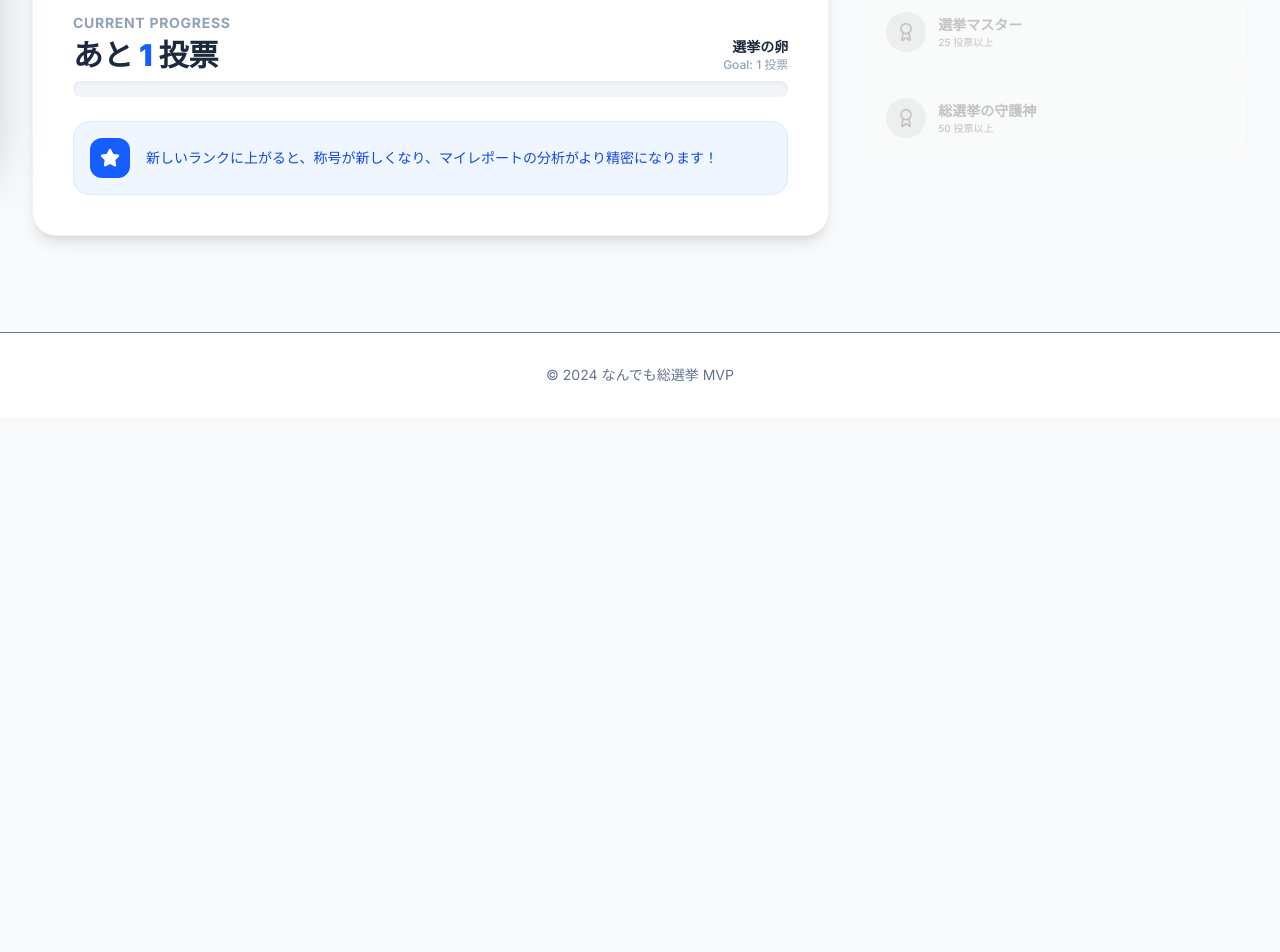
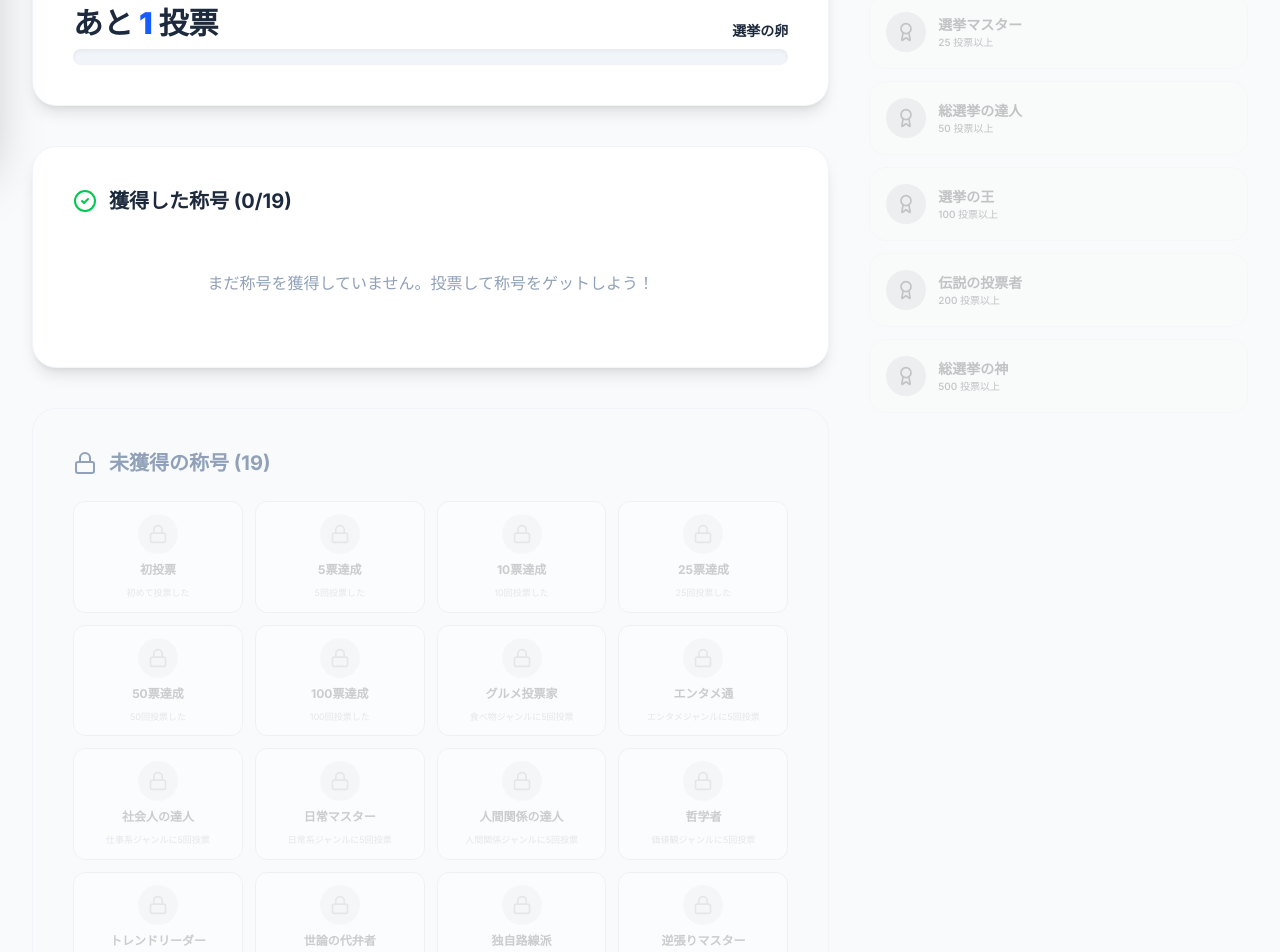
Before and after one commit to haruhei14/general-election-mvp, a Next.js app: page /achievements in a window 1280 px wide. Shown: the part 640-1592 px from the top of the page. Before the commit the page ends 1057 px from the top, so only its background shows below. Built offline with nearby package versions, Linux system fonts and the light colour scheme.

Commit message:
Feature: Expand achievement system with 20+ badges and earned/locked display

```diff
--- a/app/achievements/page.tsx
+++ b/app/achievements/page.tsx
@@ -1,26 +1,72 @@
 'use client';
 
 import { useEffect, useState } from 'react';
-import { Award, Target, Trophy, ArrowLeft, Star, TrendingUp } from 'lucide-react';
+import { Award, Target, Trophy, ArrowLeft, Star, TrendingUp, Sparkles, Flame, Zap, Crown, Medal, Heart, Coffee, Gamepad2, Utensils, Users, Brain, CheckCircle2, Lock } from 'lucide-react';
 import Link from 'next/link';
 import { cn } from '@/lib/utils';
 
+// Voting ranks (by total votes)
 const RANKS = [
     { threshold: 0, label: '卵', description: 'まだ選挙の卵です。これからたくさんの総選挙に参加しましょう！', color: 'text-slate-400', bg: 'bg-slate-50', border: 'border-slate-200' },
-    { threshold: 1, label: '選挙の卵', description: '最初の一歩を踏み出しました！あなたは立派な有権者です。', color: 'text-blue-500', bg: 'bg-blue-50', border: 'border-blue-200' },
-    { threshold: 5, label: '常連投票者', description: '総選挙の常連になってきました。あなたの意見が世論を作ります。', color: 'text-orange-500', bg: 'bg-orange-50', border: 'border-orange-200' },
-    { threshold: 10, label: '総選挙マニア', description: 'あなたはもう総選挙マニアです。あらゆるジャンルに精通しています。', color: 'text-purple-500', bg: 'bg-purple-50', border: 'border-purple-200' },
-    { threshold: 25, label: '選挙マスター', description: '圧倒的な投票数！あなたの行動力は伝説級です。', color: 'text-yellow-600', bg: 'bg-yellow-50', border: 'border-yellow-200' },
-    { threshold: 50, label: '総選挙の守護神', description: '総選挙そのものを支える存在。もはや神の領域です。', color: 'text-red-500', bg: 'bg-red-50', border: 'border-red-200' },
+    { threshold: 1, label: '選挙の卵', description: '最初の一歩を踏み出しました！', color: 'text-blue-500', bg: 'bg-blue-50', border: 'border-blue-200' },
+    { threshold: 5, label: '常連投票者', description: '総選挙の常連になってきました。', color: 'text-orange-500', bg: 'bg-orange-50', border: 'border-orange-200' },
+    { threshold: 10, label: '総選挙マニア', description: 'あなたはもう総選挙マニアです。', color: 'text-purple-500', bg: 'bg-purple-50', border: 'border-purple-200' },
+    { threshold: 25, label: '選挙マスター', description: '圧倒的な投票数！', color: 'text-yellow-600', bg: 'bg-yellow-50', border: 'border-yellow-200' },
+    { threshold: 50, label: '総選挙の達人', description: '達人の域に到達しました。', color: 'text-emerald-500', bg: 'bg-emerald-50', border: 'border-emerald-200' },
+    { threshold: 100, label: '選挙の王', description: '王者の貫禄があります。', color: 'text-red-500', bg: 'bg-red-50', border: 'border-red-200' },
+    { threshold: 200, label: '伝説の投票者', description: '伝説級の投票数です。', color: 'text-amber-500', bg: 'bg-amber-50', border: 'border-amber-200' },
+    { threshold: 500, label: '総選挙の神', description: '神の領域に到達しました。', color: 'text-violet-600', bg: 'bg-violet-50', border: 'border-violet-200' },
 ];
+
+// Special achievements/badges
+const BADGES = [
+    // 投票数系
+    { id: 'first-vote', label: '初投票', description: '初めて投票した', icon: Sparkles, condition: (stats: Stats) => stats.totalVotes >= 1, color: 'text-blue-500', bg: 'bg-blue-50' },
+    { id: 'vote-5', label: '5票達成', description: '5回投票した', icon: Star, condition: (stats: Stats) => stats.totalVotes >= 5, color: 'text-yellow-500', bg: 'bg-yellow-50' },
+    { id: 'vote-10', label: '10票達成', description: '10回投票した', icon: Medal, condition: (stats: Stats) => stats.totalVotes >= 10, color: 'text-orange-500', bg: 'bg-orange-50' },
+    { id: 'vote-25', label: '25票達成', description: '25回投票した', icon: Trophy, condition: (stats: Stats) => stats.totalVotes >= 25, color: 'text-purple-500', bg: 'bg-purple-50' },
+    { id: 'vote-50', label: '50票達成', description: '50回投票した', icon: Crown, condition: (stats: Stats) => stats.totalVotes >= 50, color: 'text-red-500', bg: 'bg-red-50' },
+    { id: 'vote-100', label: '100票達成', description: '100回投票した', icon: Zap, condition: (stats: Stats) => stats.totalVotes >= 100, color: 'text-amber-500', bg: 'bg-amber-50' },
+
+    // ジャンル系
+    { id: 'food-lover', label: 'グルメ投票家', description: '食べ物ジャンルに5回投票', icon: Utensils, condition: (stats: Stats) => (stats.genreCounts['食べ物'] || 0) >= 5, color: 'text-red-500', bg: 'bg-red-50' },
+    { id: 'entertainment-fan', label: 'エンタメ通', description: 'エンタメジャンルに5回投票', icon: Gamepad2, condition: (stats: Stats) => (stats.genreCounts['エンタメ'] || 0) >= 5, color: 'text-pink-500', bg: 'bg-pink-50' },
+    { id: 'work-expert', label: '社会人の達人', description: '仕事系ジャンルに5回投票', icon: Coffee, condition: (stats: Stats) => (stats.genreCounts['仕事・社会人'] || 0) + (stats.genreCounts['仕事・学び'] || 0) >= 5, color: 'text-blue-600', bg: 'bg-blue-50' },
+    { id: 'lifestyle-guru', label: '日常マスター', description: '日常系ジャンルに5回投票', icon: Heart, condition: (stats: Stats) => (stats.genreCounts['日常・価値観'] || 0) + (stats.genreCounts['日常・生活'] || 0) >= 5, color: 'text-rose-500', bg: 'bg-rose-50' },
+    { id: 'relationship-pro', label: '人間関係の達人', description: '人間関係ジャンルに5回投票', icon: Users, condition: (stats: Stats) => (stats.genreCounts['人間関係'] || 0) >= 5, color: 'text-green-500', bg: 'bg-green-50' },
+    { id: 'thinker', label: '哲学者', description: '価値観ジャンルに5回投票', icon: Brain, condition: (stats: Stats) => (stats.genreCounts['価値観'] || 0) >= 5, color: 'text-violet-500', bg: 'bg-violet-50' },
+
+    // 特殊系
+    { id: 'majority-5', label: 'トレンドリーダー', description: '5回多数派になった', icon: TrendingUp, condition: (stats: Stats) => stats.majorityCount >= 5, color: 'text-emerald-500', bg: 'bg-emerald-50' },
+    { id: 'majority-10', label: '世論の代弁者', description: '10回多数派になった', icon: TrendingUp, condition: (stats: Stats) => stats.majorityCount >= 10, color: 'text-emerald-600', bg: 'bg-emerald-50' },
+    { id: 'minority-5', label: '独自路線派', description: '5回少数派になった', icon: Flame, condition: (stats: Stats) => stats.minorityCount >= 5, color: 'text-orange-500', bg: 'bg-orange-50' },
+    { id: 'minority-10', label: '逆張りマスター', description: '10回少数派になった', icon: Flame, condition: (stats: Stats) => stats.minorityCount >= 10, color: 'text-orange-600', bg: 'bg-orange-50' },
+    { id: 'genre-3', label: 'ジャンル探検家', description: '3つ以上のジャンルに投票', icon: Star, condition: (stats: Stats) => Object.keys(stats.genreCounts).length >= 3, color: 'text-cyan-500', bg: 'bg-cyan-50' },
+    { id: 'genre-5', label: 'ジャンルマスター', description: '5つ以上のジャンルに投票', icon: Crown, condition: (stats: Stats) => Object.keys(stats.genreCounts).length >= 5, color: 'text-indigo-500', bg: 'bg-indigo-50' },
+    { id: 'all-rounder', label: 'オールラウンダー', description: '全ジャンルに投票した', icon: Trophy, condition: (stats: Stats) => Object.keys(stats.genreCounts).length >= 8, color: 'text-amber-500', bg: 'bg-amber-50' },
+];
+
+type Stats = {
+    totalVotes: number;
+    majorityCount: number;
+    minorityCount: number;
+    genreCounts: Record<string, number>;
+};
 
 export default function AchievementsPage() {
     const [voteCount, setVoteCount] = useState(0);
+    const [stats, setStats] = useState<Stats>({
+        totalVotes: 0,
+        majorityCount: 0,
+        minorityCount: 0,
+        genreCounts: {}
+    });
     const [isMounted, setIsMounted] = useState(false);
 
     useEffect(() => {
         setIsMounted(true);
-        const updateCount = () => {
+
+        // Count votes
         let count = 0;
         for (let i = 0; i < localStorage.length; i++) {
             const key = localStorage.key(i);
@@ -29,8 +75,30 @@ export default function AchievementsPage() {
             }
         }
         setVoteCount(count);
-        };
-        updateCount();
+
+        // Get vote history for detailed stats
+        const historyJson = localStorage.getItem('vote_history');
+        const history = historyJson ? JSON.parse(historyJson) : [];
+
+        let majorityCount = 0;
+        let minorityCount = 0;
+        const genreCounts: Record<string, number> = {};
+
+        history.forEach((vote: any) => {
+            if (vote.isMajority) majorityCount++;
+            else minorityCount++;
+
+            if (vote.genre) {
+                genreCounts[vote.genre] = (genreCounts[vote.genre] || 0) + 1;
+            }
+        });
+
+        setStats({
+            totalVotes: count,
+            majorityCount,
+            minorityCount,
+            genreCounts
+        });
     }, []);
 
     if (!isMounted) return null;
@@ -43,6 +111,9 @@ export default function AchievementsPage() {
         ? ((voteCount - currentRank.threshold) / (nextRank.threshold - currentRank.threshold)) * 100
         : 100;
 
+    const earnedBadges = BADGES.filter(b => b.condition(stats));
+    const lockedBadges = BADGES.filter(b => !b.condition(stats));
+
     return (
         <div className="container-responsive py-12 space-y-12 animate-in fade-in duration-700">
             {/* Header */}
@@ -54,7 +125,7 @@ export default function AchievementsPage() {
                         </span>
                         ランク・実績
                     </h1>
-                    <p className="text-slate-500 mt-2">あなたの活動状況と、これからの目標を確認しましょう。</p>
+                    <p className="text-slate-500 mt-2">あなたの活動状況と獲得した称号を確認しましょう。</p>
                 </div>
                 <Link
                     href="/"
@@ -102,23 +173,18 @@ export default function AchievementsPage() {
 
                     {/* Progress Card */}
                     {nextRank && (
-                        <div className="bg-white p-8 md:p-10 rounded-3xl border border-slate-100 shadow-lg space-y-8">
+                        <div className="bg-white p-8 md:p-10 rounded-3xl border border-slate-100 shadow-lg space-y-6">
                             <h3 className="text-xl font-bold text-slate-800 flex items-center gap-3">
                                 <Target className="w-6 h-6 text-blue-500" />
                                 次のランクまで
                             </h3>
 
-                            <div className="space-y-6">
                             <div className="flex justify-between items-end mb-2">
-                                    <div className="space-y-1">
-                                        <p className="text-sm text-slate-400 font-bold uppercase tracking-wider">Current Progress</p>
                                 <div className="text-3xl font-black text-slate-800">
                                     あと <span className="text-blue-600">{nextRank.threshold - voteCount}</span> 投票
                                 </div>
-                                    </div>
                                 <div className="text-right">
                                     <p className="text-sm font-bold text-slate-800">{nextRank.label}</p>
-                                        <p className="text-xs text-slate-400 font-medium">Goal: {nextRank.threshold} 投票</p>
                                 </div>
                             </div>
 
@@ -128,15 +194,60 @@ export default function AchievementsPage() {
                                     style={{ width: `${progress}%` }}
                                 />
                             </div>
+                        </div>
+                    )}
 
-                                <div className="flex items-center gap-4 p-4 bg-blue-50 rounded-2xl border border-blue-100">
-                                    <div className="w-10 h-10 rounded-xl bg-blue-600 text-white flex items-center justify-center flex-shrink-0">
-                                        <Star className="w-5 h-5 fill-current" />
+                    {/* Earned Badges */}
+                    <div className="bg-white p-8 md:p-10 rounded-3xl border border-slate-100 shadow-lg space-y-6">
+                        <h3 className="text-xl font-bold text-slate-800 flex items-center gap-3">
+                            <CheckCircle2 className="w-6 h-6 text-green-500" />
+                            獲得した称号 ({earnedBadges.length}/{BADGES.length})
+                        </h3>
+
+                        {earnedBadges.length > 0 ? (
+                            <div className="grid grid-cols-2 md:grid-cols-3 gap-4">
+                                {earnedBadges.map(badge => (
+                                    <div
+                                        key={badge.id}
+                                        className={cn(
+                                            "p-4 rounded-2xl border-2 border-dashed flex flex-col items-center text-center gap-2",
+                                            badge.bg, "border-current"
+                                        )}
+                                    >
+                                        <div className={cn("w-12 h-12 rounded-full flex items-center justify-center", badge.bg)}>
+                                            <badge.icon className={cn("w-6 h-6", badge.color)} />
                                         </div>
-                                    <p className="text-sm text-blue-700 font-medium">
-                                        新しいランクに上がると、称号が新しくなり、マイレポートの分析がより精密になります！
-                                    </p>
+                                        <p className={cn("font-bold text-sm", badge.color)}>{badge.label}</p>
+                                        <p className="text-[10px] text-slate-400">{badge.description}</p>
                                     </div>
+                                ))}
+                            </div>
+                        ) : (
+                            <p className="text-slate-400 text-center py-8">まだ称号を獲得していません。投票して称号をゲットしよう！</p>
+                        )}
+                    </div>
+
+                    {/* Locked Badges */}
+                    {lockedBadges.length > 0 && (
+                        <div className="bg-slate-50 p-8 md:p-10 rounded-3xl border border-slate-100 space-y-6">
+                            <h3 className="text-xl font-bold text-slate-400 flex items-center gap-3">
+                                <Lock className="w-6 h-6" />
+                                未獲得の称号 ({lockedBadges.length})
+                            </h3>
+
+                            <div className="grid grid-cols-2 md:grid-cols-4 gap-3">
+                                {lockedBadges.map(badge => (
+                                    <div
+                                        key={badge.id}
+                                        className="p-3 rounded-xl bg-white/50 border border-slate-200 flex flex-col items-center text-center gap-2 opacity-50 grayscale"
+                                    >
+                                        <div className="w-10 h-10 rounded-full bg-slate-100 flex items-center justify-center">
+                                            <Lock className="w-5 h-5 text-slate-300" />
+                                        </div>
+                                        <p className="font-bold text-xs text-slate-400">{badge.label}</p>
+                                        <p className="text-[9px] text-slate-300">{badge.description}</p>
+                                    </div>
+                                ))}
                             </div>
                         </div>
                     )}
@@ -149,7 +260,7 @@ export default function AchievementsPage() {
                         ランク一覧
                     </h3>
                     <div className="space-y-3">
-                        {RANKS.map((r, idx) => {
+                        {RANKS.map((r) => {
                             const isReached = voteCount >= r.threshold;
                             const isCurrent = currentRank.label === r.label;
 
```
Lines whose indentation alone changed are shown as unchanged.
